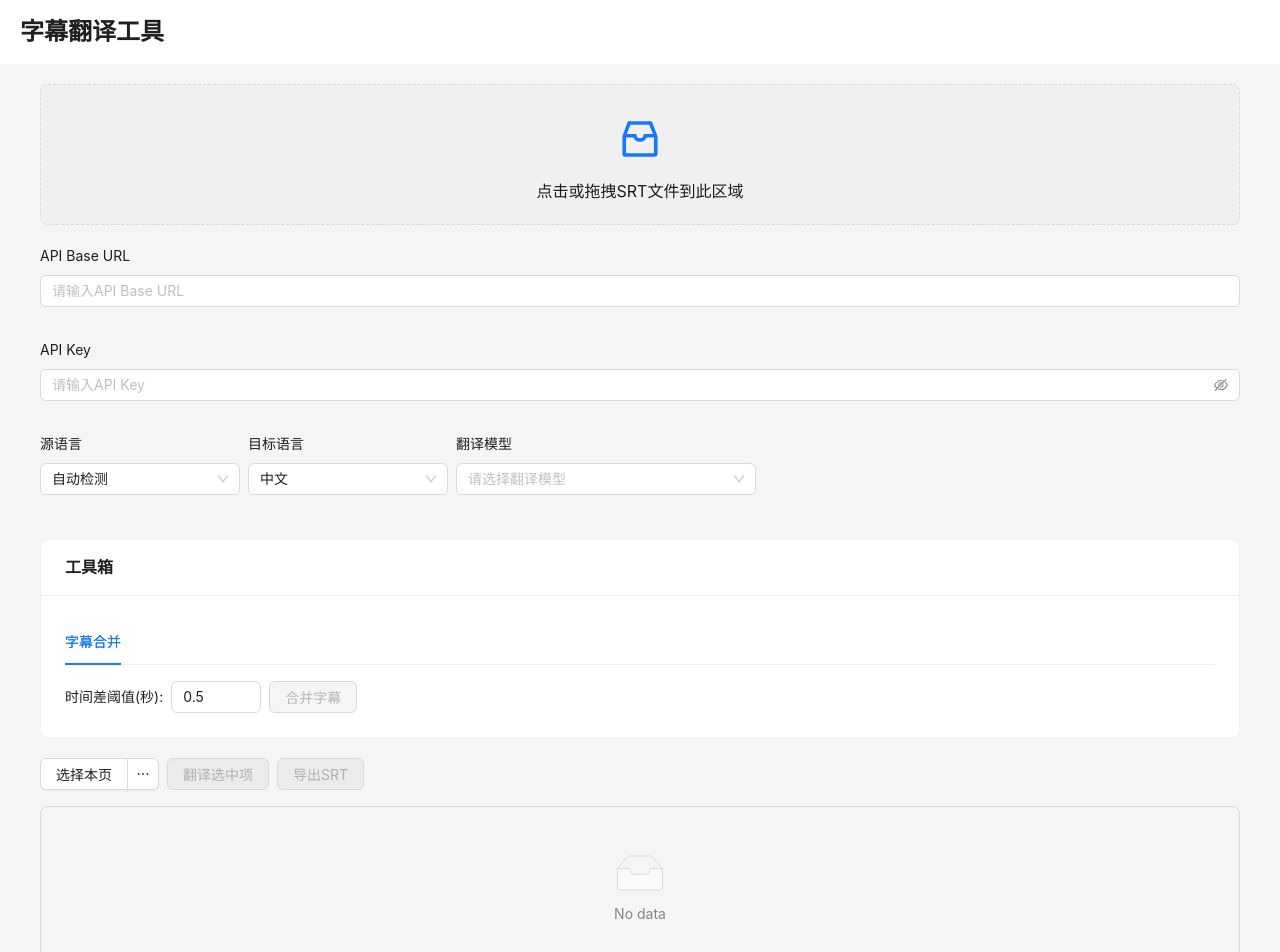
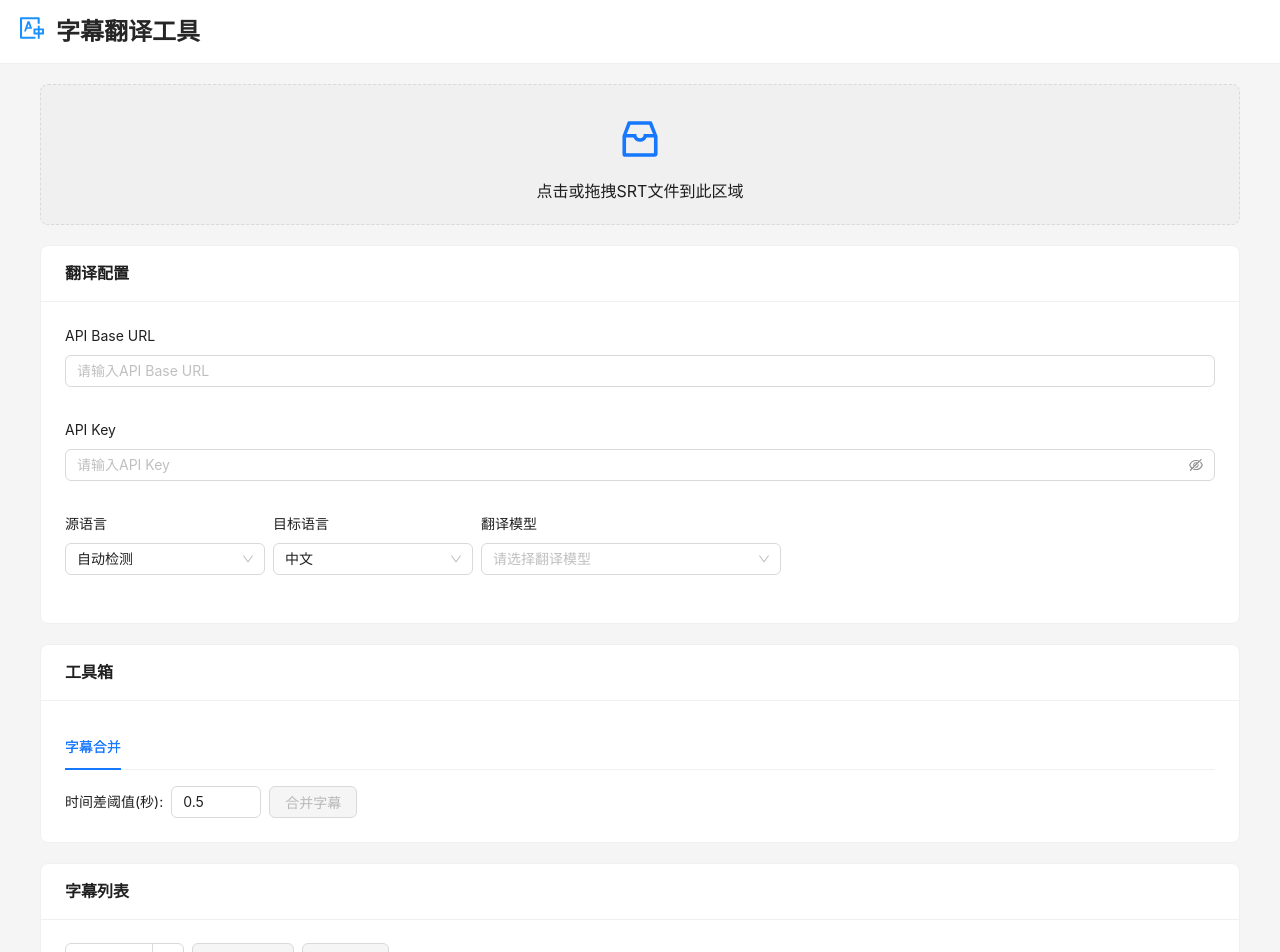
Before and after one commit to snailyp/subtitle-translator, a React (Create React App) app: page / in a window 1280 px wide. Shown: the top 952 px of the page. Built offline with nearby package versions, Linux system fonts and the light colour scheme.

Commit message:
feat: 优化应用布局和组件结构

```diff
--- a/src/App.jsx
+++ b/src/App.jsx
@@ -1,9 +1,10 @@
-import { Layout, Typography } from 'antd';
+import { TranslationOutlined } from '@ant-design/icons';
+import { Layout, Space, Typography } from 'antd';
 import React, { useState } from 'react';
+import ConfigBox from './components/ConfigBox';
 import FileUpload from './components/FileUpload';
-import SubtitleList from './components/SubtitleList';
+import SubtitleBox from './components/SubtitleBox';
 import ToolBox from './components/ToolBox';
-import TranslationConfig from './components/TranslationConfig';
 
 const { Header, Content } = Layout;
 const { Title } = Typography;
@@ -20,13 +21,34 @@ function App() {
 
   return (
     <Layout style={{ minHeight: '100vh' }}>
-      <Header style={{ background: '#fff', padding: '0 20px' }}>
-        <Title level={3} style={{ margin: '16px 0' }}>字幕翻译工具</Title>
+      <Header style={{
+        background: '#fff',
+        padding: '0 20px',
+        borderBottom: '1px solid #f0f0f0',
+        display: 'flex',
+        alignItems: 'center'
+      }}>
+        <Space size={12}>
+          <TranslationOutlined style={{
+            fontSize: '24px',
+            color: '#1890ff'
+          }}/>
+          <Title
+            level={3}
+            style={{
+              margin: '16px 0',
+              color: '#262626',
+              fontWeight: 600
+            }}
+          >
+            字幕翻译工具
+          </Title>
+        </Space>
       </Header>
       <Content style={{ padding: '20px' }}>
         <div style={{ maxWidth: 1200, margin: '0 auto' }}>
           <FileUpload onSubtitlesLoad={setSubtitles} />
-          <TranslationConfig
+          <ConfigBox
             config={translationConfig}
             onConfigChange={setTranslationConfig}
           />
@@ -34,7 +56,7 @@ function App() {
             subtitles={subtitles}
             onSubtitlesChange={setSubtitles}
           />
-          <SubtitleList
+          <SubtitleBox
             subtitles={subtitles}
             translationConfig={translationConfig}
           />
--- /dev/null
+++ b/src/components/ConfigBox.jsx
@@ -0,0 +1,16 @@
+import { Card } from 'antd';
+import React from 'react';
+import TranslationConfig from './TranslationConfig';
+
+const ConfigBox = ({ config, onConfigChange }) => {
+  return (
+    <Card title="翻译配置" style={{ marginBottom: 20 }}>
+      <TranslationConfig
+        config={config}
+        onConfigChange={onConfigChange}
+      />
+    </Card>
+  );
+};
+
+export default ConfigBox;
--- /dev/null
+++ b/src/components/SubtitleBox.jsx
@@ -0,0 +1,16 @@
+import { Card } from 'antd';
+import React from 'react';
+import SubtitleList from './SubtitleList';
+
+const SubtitleBox = ({ subtitles, translationConfig }) => {
+  return (
+    <Card title="字幕列表" style={{ marginBottom: 20 }}>
+      <SubtitleList
+        subtitles={subtitles}
+        translationConfig={translationConfig}
+      />
+    </Card>
+  );
+};
+
+export default SubtitleBox;
--- a/src/components/TranslationConfig.jsx
+++ b/src/components/TranslationConfig.jsx
@@ -58,7 +58,6 @@ const TranslationConfig = ({ config, onConfigChange }) => {
       initialValues={config}
       onValuesChange={handleValuesChange}
       layout="vertical"
-      style={{ marginBottom: 20 }}
     >
       <Space style={{ width: '100%' }} direction="vertical">
         <Form.Item label="API Base URL" name="baseUrl">
```
